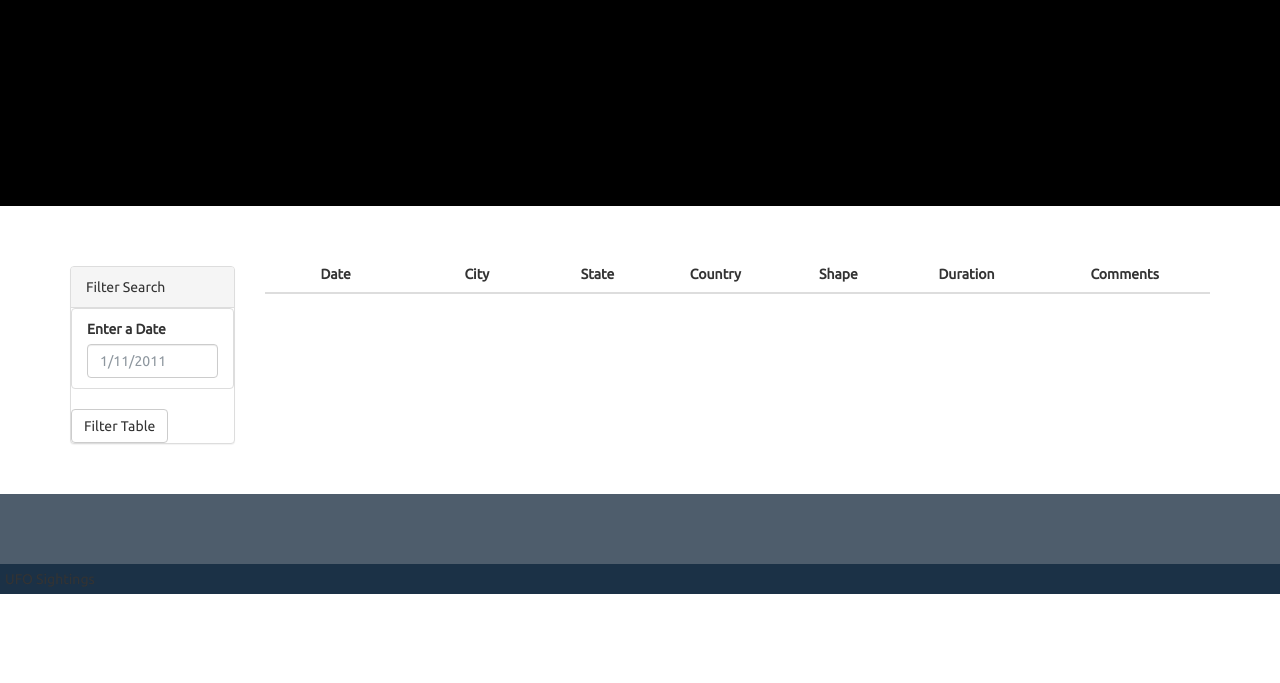
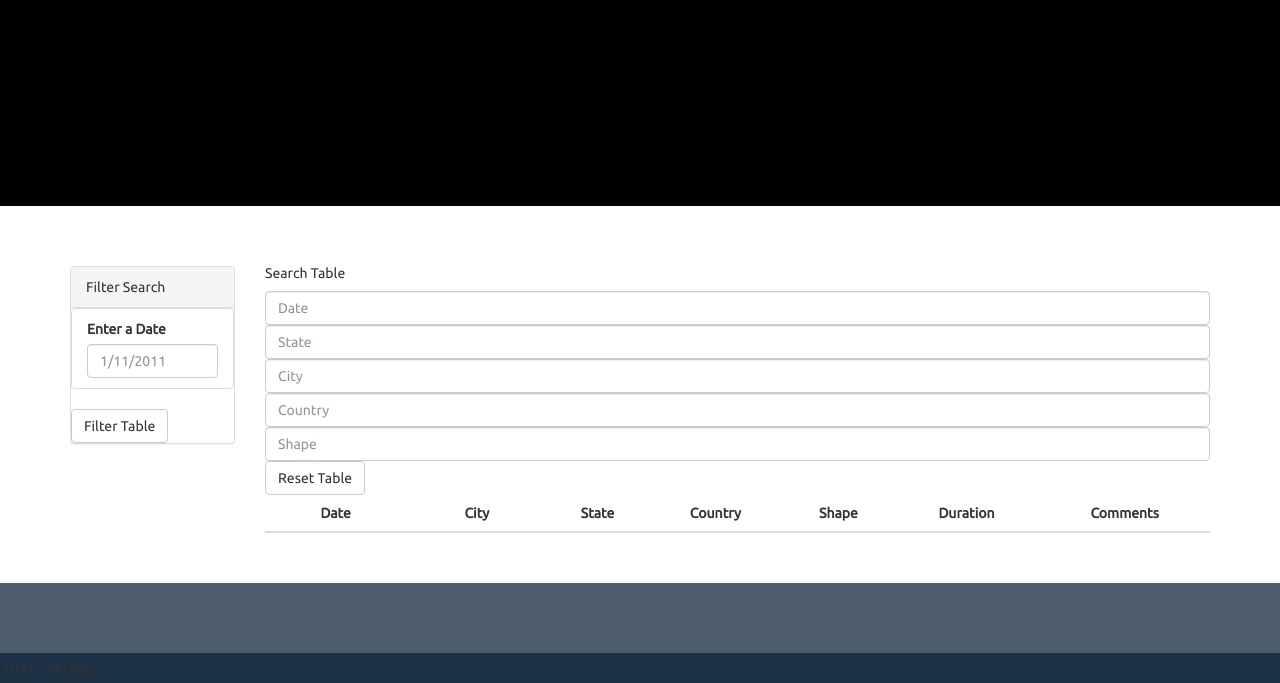
Before and after one commit to SJ429/UFOWithJavascript, a plain HTML site: page index.html in a window 1280 px wide. Shown: the part 406-1089 px from the top of the page. Before the commit the page ends 1000 px from the top, so only its background shows below. Drawn offline with nearby package versions, Linux system fonts and the light colour scheme; files that its build step writes are made by us from their sources; a script that the page names is missing.

Commit message:
f updates

```diff
--- a/index.html
+++ b/index.html
@@ -51,7 +51,14 @@
           <div id="table-area" class="">
             <table id="ufo-table" class="table table-striped">
               <thead>
-                <tr>
+                <h5>Search Table</h5>
+                        <input type="datetime" class="form-control" id="datetime" placeholder="Date">
+                        <input type="text" class="form-control" id="state" placeholder="State">
+                        <input type="text" class="form-control" id="city" placeholder="City">
+                        <input type="text" class="form-control" id="country" placeholder="Country">
+                        <input type="text" class="form-control" id="shape" placeholder="Shape">
+                        <a id="reset" class="btn btn-default" onClick="window.location.reload()">Reset Table</a>
+                  <tr>
                   <th class="table-head">Date</th>
                   <th class="table-head">City</th>
                   <th class="table-head">State</th>
@@ -74,6 +81,7 @@
   <script src="https://cdnjs.cloudflare.com/ajax/libs/d3/4.11.0/d3.js"></script>
   <script src="static/js/data.js"></script>
   <script src="static/js/app.js"></script>
- </body>
+
+</body>
 
 </html>
```
Also changed, not shown: 1 other file.
